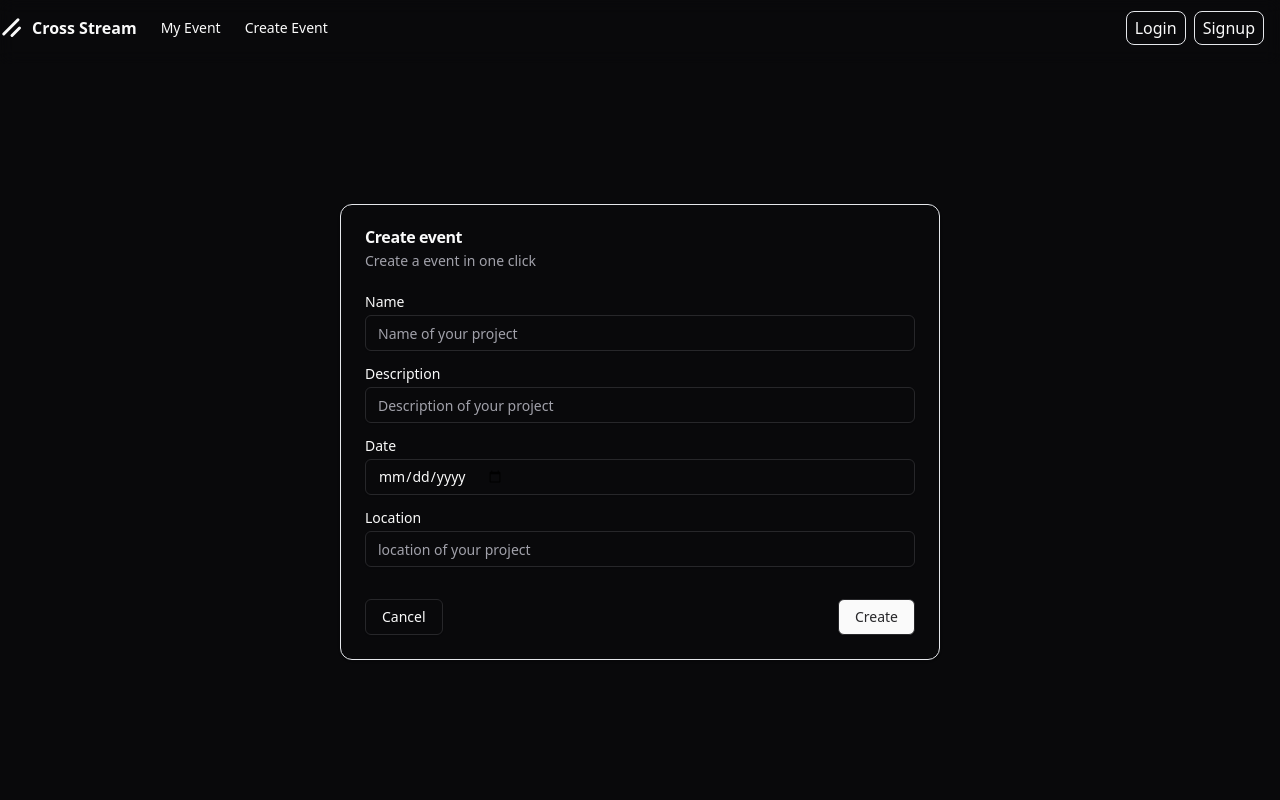
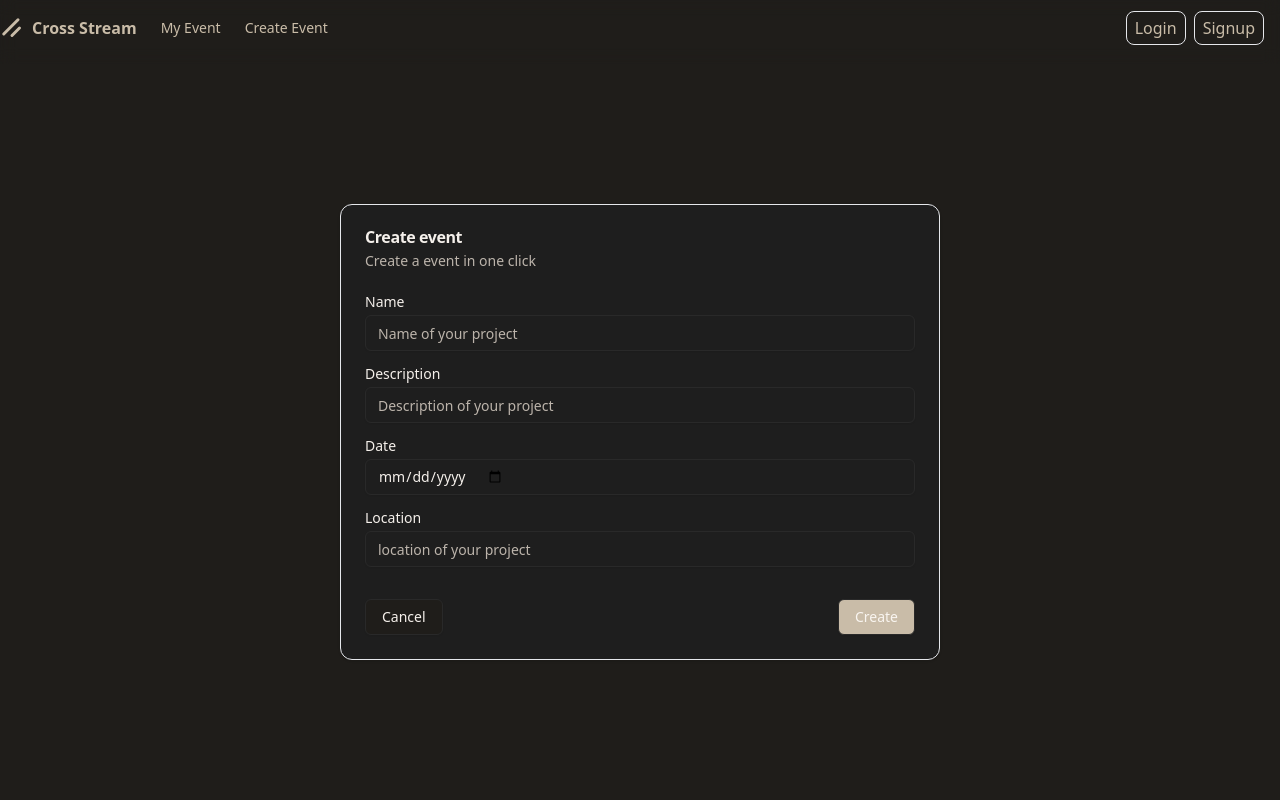
Before and after one commit to Okaza03/Oblig-5, a Flask app: page /create-event in a window 1280 px wide. Run offline with Flask 3, Linux system fonts and the light colour scheme; style sheets or scripts are compiled from the project's sources; some libraries are stand-ins or nearby versions.

Commit message:
color Theme fix

```diff
--- a/static/style/main.css
+++ b/static/style/main.css
@@ -5,42 +5,40 @@
 @tailwind utilities;
 
 :root {
-  --background: 240 10% 3.9%;
-  --foreground: 0 0% 98%;
-  --card: 240 10% 3.9%;
-  --card-foreground: 0 0% 98%;
-  --popover: 240 10% 3.9%;
-  --popover-foreground: 0 0% 98%;
-  --primary: 0 0% 98%;
-  --primary-foreground: 240 5.9% 10%;
-  --secondary: 240 3.7% 15.9%;
-  --secondary-foreground: 0 0% 98%;
-  --muted: 240 3.7% 15.9%;
-  --muted-foreground: 240 5% 64.9%;
-  --accent: 240 3.7% 15.9%;
-  --accent-foreground: 0 0% 98%;
-  --destructive: 0 62.8% 30.6%;
-  --destructive-foreground: 0 85.7% 97.3%;
-  --border: 240 3.7% 15.9%;
-  --input: 240 3.7% 15.9%;
-  --ring: 240 4.9% 83.9%;
-  --chart-1: 220 70% 50%;
-  --chart-2: 160 60% 45%;
-  --chart-3: 30 80% 55%;
-  --chart-4: 280 65% 60%;
-  --chart-5: 340 75% 55%;
-  --sidebar-background: 240 5.9% 10%;
-  --sidebar-foreground: 240 4.8% 95.9%;
-  --sidebar-primary: 224.3 76.3% 48%;
-  --sidebar-primary-foreground: 0 0% 100%;
-  --sidebar-accent: 240 3.7% 15.9%;
-  --sidebar-accent-foreground: 240 4.8% 95.9%;
-  --sidebar-border: 240 3.7% 15.9%;
-  --sidebar-ring: 240 4.9% 83.9%;
+  --background: #1f1d1a;
+  --foreground: #fefaf6;
+
+  --card: #1e1e1e;
+  --card-foreground: #f5f0eb;
+
+  --primary: #c9bca8; /* creamy beige */
+  --primary-foreground: #0e0e0e;
+
+  --secondary: #2a2a2a;
+  --secondary-foreground: #e9e4dd;
+
+  --muted: #2e2e2e;
+  --muted-foreground: #bcb4ab;
+
+  --accent: #5e574f;
+  --accent-foreground: #f6f1eb;
+
+  --destructive: #8b1e1e;
+  --destructive-foreground: #fff9f5;
+
+  --border: #292929;
+  --input: #202020;
+  --placeholder: #a89e93;
+
+  --light-primary-text: #f9f5f0;
+  --primary-text: #e0d9d2;
+
+  --light-button: #c9bca8;
+  --light-button-hover: #bfb19d;
 }
 
 body {
-  background-color: hsl(var(--background));
-  color: hsl(var(--foreground));
+  background-color: var(--background);
+  color: var(--foreground);
   transition: background 0.3s, color 0.3s;
 }
--- a/templates/base.html
+++ b/templates/base.html
@@ -9,16 +9,12 @@
       rel="stylesheet"
       href="{{ url_for('static', filename='style/main.css') }}"
     />
-    <script
-      defer
-      src="https://cdn.jsdelivr.net/npm/alpinejs@3.x.x/dist/cdn.min.js"
-    ></script>
   </head>
-  <body class="bg-[hsl(var(--background))] text-[hsl(var(--primary))]">
+  <body class="bg-[var(--background)] text-[var(--primary)]">
     <main class="relative flex min-h-svh flex-col">
       <div class="flex flex-1 flex-col container mx-auto min-h-screen">
         <header
-          class="h-[8vh] sticky top-0 z-50 w-full bg-[hsl(varvar(--background))/95] backdrop-blur supports-[backdrop-filter]:bg-[hsl(var(--background))/60]"
+          class="h-[8vh] sticky top-0 z-50 w-full bg-[var(--background)/95] backdrop-blur supports-[backdrop-filter]:bg-[var(--background)/60]"
         >
           <div class="">
             <div class="container flex h-14 items-center gap-2 md:gap-4">
@@ -58,12 +54,12 @@
                 >
                 <nav class="flex items-center gap-4 text-sm xl:gap-6">
                   <a
-                    class="transition-colors hover:text-[hsl(var(--foreground))/55] text-[hsl(var(--foreground))/80]"
+                    class="transition-colors hover:text-[var(--foreground)/55] text-[var(--foreground)/80]"
                     href="/my-events"
                     >My Event</a
                   >
                   <a
-                    class="transition-colors hover:text-[hsl(var(--foreground))/55] text-[hsl(var(--foreground))/80]"
+                    class="transition-colors hover:text-[var(--foreground)/55] text-[var(--foreground)/80]"
                     href="/create-event"
                     >Create Event</a
                   >
@@ -80,10 +76,14 @@
                 </div>
                 {% else %}
                 <div class="flex flex-row justify-center items-start p-4 gap-2">
-                  <button class="border rounded-lg px-2 py-1 hover:bg-white hover:text-black">
+                  <button
+                    class="border rounded-lg px-2 py-1 hover:bg-white hover:text-black"
+                  >
                     <a href="/login">Login</a>
                   </button>
-                  <button class="border rounded-lg px-2 py-1 hover:bg-white hover:text-black">
+                  <button
+                    class="border rounded-lg px-2 py-1 hover:bg-white hover:text-black"
+                  >
                     <a href="/signup">Signup</a>
                   </button>
                 </div>
--- a/templates/event/create-event.html
+++ b/templates/event/create-event.html
@@ -3,13 +3,13 @@
 <div class="flex flex-col items-center justify-center min-h-[92vh]">
   <div class="flex min-h-1/2 w-full justify-center p-10 items-center">
     <div
-      class="rounded-xl border bg-[hsl(var(--card))] text-[hsl(var(--card-foreground))] shadow w-1/2"
+      class="rounded-xl border bg-[var(--card)] text-[var(--card-foreground)] shadow w-1/2"
     >
       <div class="flex flex-col space-y-1.5 p-6">
         <div class="font-semibold leading-none tracking-tight">
           Create event
         </div>
-        <div class="text-sm text-[hsl(var(--muted-foreground))]">
+        <div class="text-sm text-[var(--muted-foreground)]">
           Create a event in one click
         </div>
       </div>
@@ -22,7 +22,7 @@
                 for="name"
                 >Name</label
               ><input
-                class="flex h-9 w-full rounded-md border border-[hsl(var(--input))] bg-transparent px-3 py-1 text-base shadow-sm transition-colors file:border-0 file:bg-transparent file:text-sm file:font-medium file:text-[hsl(var(--foreground))] placeholder:text-[hsl(var(--muted-foreground))] focus-visible:outline-none focus-visible:ring-1 disabled:cursor-not-allowed disabled:opacity-50 md:text-sm"
+                class="flex h-9 w-full rounded-md border border-[var(--border)] bg-transparent px-3 py-1 text-base shadow-sm transition-colors file:border-0 file:bg-transparent file:text-sm file:font-medium file:text-[var(--foreground)] placeholder:text-[var(--muted-foreground)] focus-visible:outline-none focus-visible:ring-1 disabled:cursor-not-allowed disabled:opacity-50 md:text-sm"
                 id="name"
                 name="name"
                 placeholder="Name of your project"
@@ -34,7 +34,7 @@
                 for="description"
                 >Description</label
               ><input
-                class="flex h-9 w-full rounded-md border border-[hsl(var(--input))] bg-transparent px-3 py-1 text-base shadow-sm transition-colors file:border-0 file:bg-transparent file:text-sm file:font-medium file:text-[hsl(var(--foreground))] placeholder:text-[hsl(var(--muted-foreground))] focus-visible:outline-none focus-visible:ring-1 disabled:cursor-not-allowed disabled:opacity-50 md:text-sm"
+                class="flex h-9 w-full rounded-md border border-[var(--border)] bg-transparent px-3 py-1 text-base shadow-sm transition-colors file:border-0 file:bg-transparent file:text-sm file:font-medium file:text-[var(--foreground)] placeholder:text-[var(--muted-foreground)] focus-visible:outline-none focus-visible:ring-1 disabled:cursor-not-allowed disabled:opacity-50 md:text-sm"
                 id="description"
                 name="description"
                 placeholder="Description of your project"
@@ -46,7 +46,7 @@
                 for="date"
                 >Date</label
               ><input
-                class="flex h-9 w-full rounded-md border border-[hsl(var(--input))] bg-transparent px-3 py-1 text-base shadow-sm transition-colors file:border-0 file:bg-transparent file:text-sm file:font-medium file:text-[hsl(var(--foreground))] placeholder:text-[hsl(var(--muted-foreground))] focus-visible:outline-none focus-visible:ring-1 disabled:cursor-not-allowed disabled:opacity-50 md:text-sm"
+                class="flex h-9 w-full rounded-md border border-[var(--border)] bg-transparent px-3 py-1 text-base shadow-sm transition-colors file:border-0 file:bg-transparent file:text-sm file:font-medium file:text-[var(--foreground)] placeholder:text-[var(--muted-foreground)] focus-visible:outline-none focus-visible:ring-1 disabled:cursor-not-allowed disabled:opacity-50 md:text-sm"
                 type="date"
                 id="date"
                 name="date"
@@ -59,7 +59,7 @@
                 for="location"
                 >Location</label
               ><input
-                class="flex h-9 w-full rounded-md border border-[hsl(var(--input))] bg-transparent px-3 py-1 text-base shadow-sm transition-colors file:border-0 file:bg-transparent file:text-sm file:font-medium file:text-[hsl(var(--foreground))] placeholder:text-[hsl(var(--muted-foreground))] focus-visible:outline-none focus-visible:ring-1 disabled:cursor-not-allowed disabled:opacity-50 md:text-sm"
+                class="flex h-9 w-full rounded-md border border-[var(--border)] bg-transparent px-3 py-1 text-base shadow-sm transition-colors file:border-0 file:bg-transparent file:text-sm file:font-medium file:text-[var(--foreground)] placeholder:text-[var(--muted-foreground)] focus-visible:outline-none focus-visible:ring-1 disabled:cursor-not-allowed disabled:opacity-50 md:text-sm"
                 id="location"
                 name="location"
                 placeholder="location of your project"
@@ -68,12 +68,12 @@
           </div>
           <div class="items-center pt-8 flex justify-between">
             <button
-              class="inline-flex items-center justify-center gap-2 whitespace-nowrap rounded-md text-sm font-medium transition-colors focus-visible:outline-none focus-visible:ring-1 disabled:pointer-events-none disabled:opacity-50 [&_svg]:pointer-events-none [&_svg]:size-4 [&_svg]:shrink-0 border border-[hsl(var(--input))] bg-[hsl(var(--background))] shadow-sm hover:bg-[hsl(var(--accent))] hover:text-[hsl(var(--accent-foreground))] h-9 px-4 py-2"
+              class="inline-flex items-center justify-center gap-2 whitespace-nowrap rounded-md text-sm font-medium transition-colors focus-visible:outline-none focus-visible:ring-1 disabled:pointer-events-none disabled:opacity-50 [&_svg]:pointer-events-none [&_svg]:size-4 [&_svg]:shrink-0 border border-[var(--border)] bg-[var(--background)] shadow-sm hover:bg-[var(--accent)] hover:text-[var(--accent-foreground)] h-9 px-4 py-2"
               type="reset"
             >
               Cancel</button
             ><button
-              class="inline-flex items-center justify-center gap-2 whitespace-nowrap rounded-md text-sm font-medium transition-colors focus-visible:outline-none focus-visible:ring-1 disabled:pointer-events-none disabled:opacity-50 [&_svg]:pointer-events-none [&_svg]:size-4 [&_svg]:shrink-0 border border-[hsl(var(--input))] bg-[hsl(var(--foreground))] text-[hsl(var(--accent))] shadow-sm hover:bg-[hsl(var(--accent))] hover:text-[hsl(var(--accent-foreground))] h-9 px-4 py-2"
+              class="inline-flex items-center justify-center gap-2 whitespace-nowrap rounded-md text-sm font-medium transition-colors focus-visible:outline-none focus-visible:ring-1 disabled:pointer-events-none disabled:opacity-50 [&_svg]:pointer-events-none [&_svg]:size-4 [&_svg]:shrink-0 border border-[var(--border)] bg-[var(--light-button)] text-[var(--light-primary-text)] shadow-sm hover:bg-[var(--light-button-hover)] h-9 px-4 py-2"
               type="submit"
             >
               Create
--- a/templates/index.html
+++ b/templates/index.html
@@ -9,7 +9,7 @@
     </h2>
   </div>
   <div class="flex w-full min-h-[87vh]">
-    <div class="w-1/6 h-[87vh] sticky top-0 p-4 border-r overflow-y-auto">
+    <div class="w-1/6 h-[87vh] sticky top-0 p-4 border-r border-[var(--border)] overflow-y-auto">
       <div class="flex flex-col justify-between">
         <label class="block text-sm mb-1">Sort By</label>
       </div>
@@ -22,7 +22,7 @@
       {% if events %}
       <div class="grid grid-cols-4 gap-4 pt-4">
         {% for event in events %}
-        <div class="rounded-xl border shadow overflow-hidden h-fit">
+        <div class="rounded-xl border border-[var(--border)] shadow overflow-hidden h-fit">
           <div>
             <img
               src="https://picsum.photos/300/100?random={{ event.id }}"
```
Also changed, not shown: templates/user/login.html (+9 -11 lines), templates/user/signup.html (+17 -13 lines).
